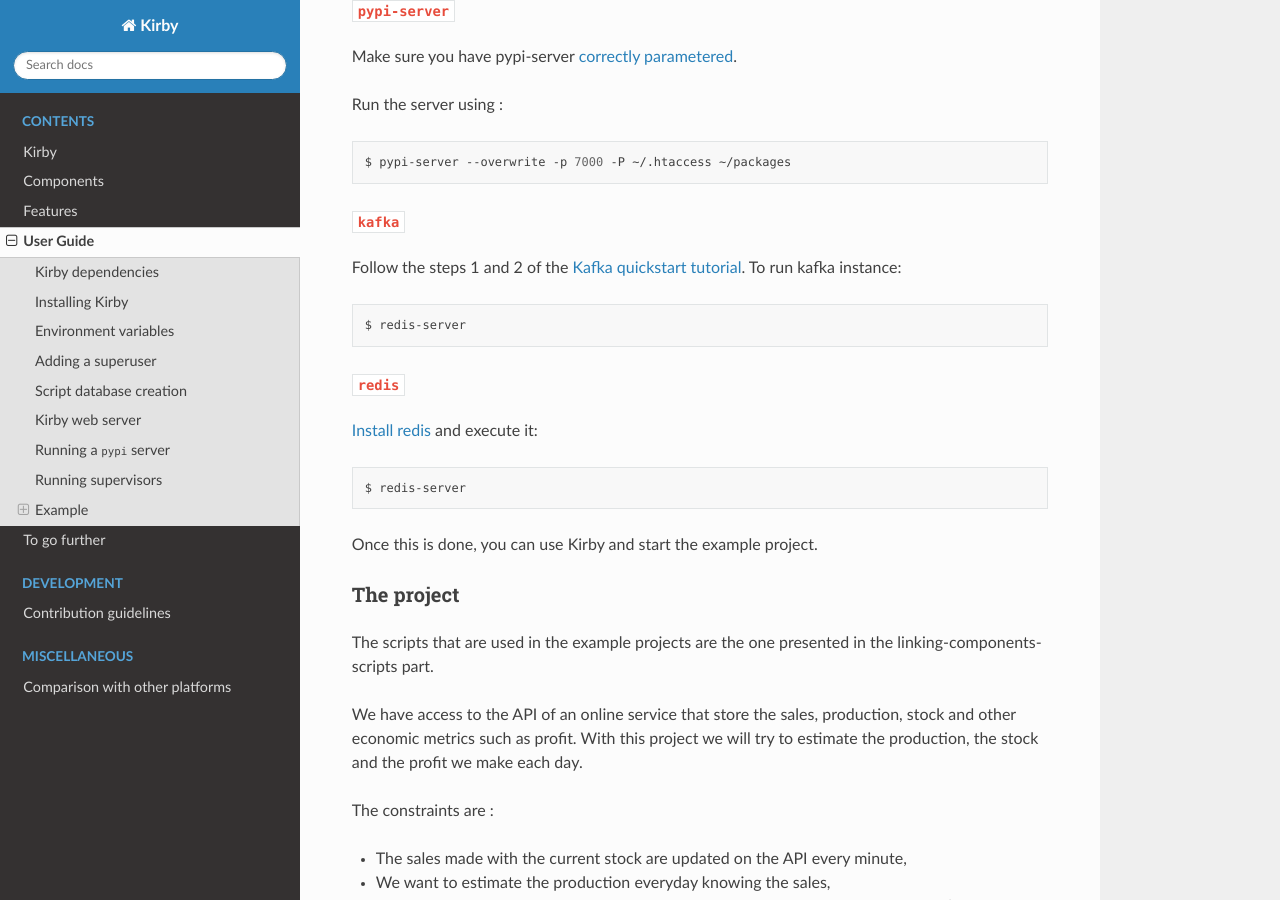
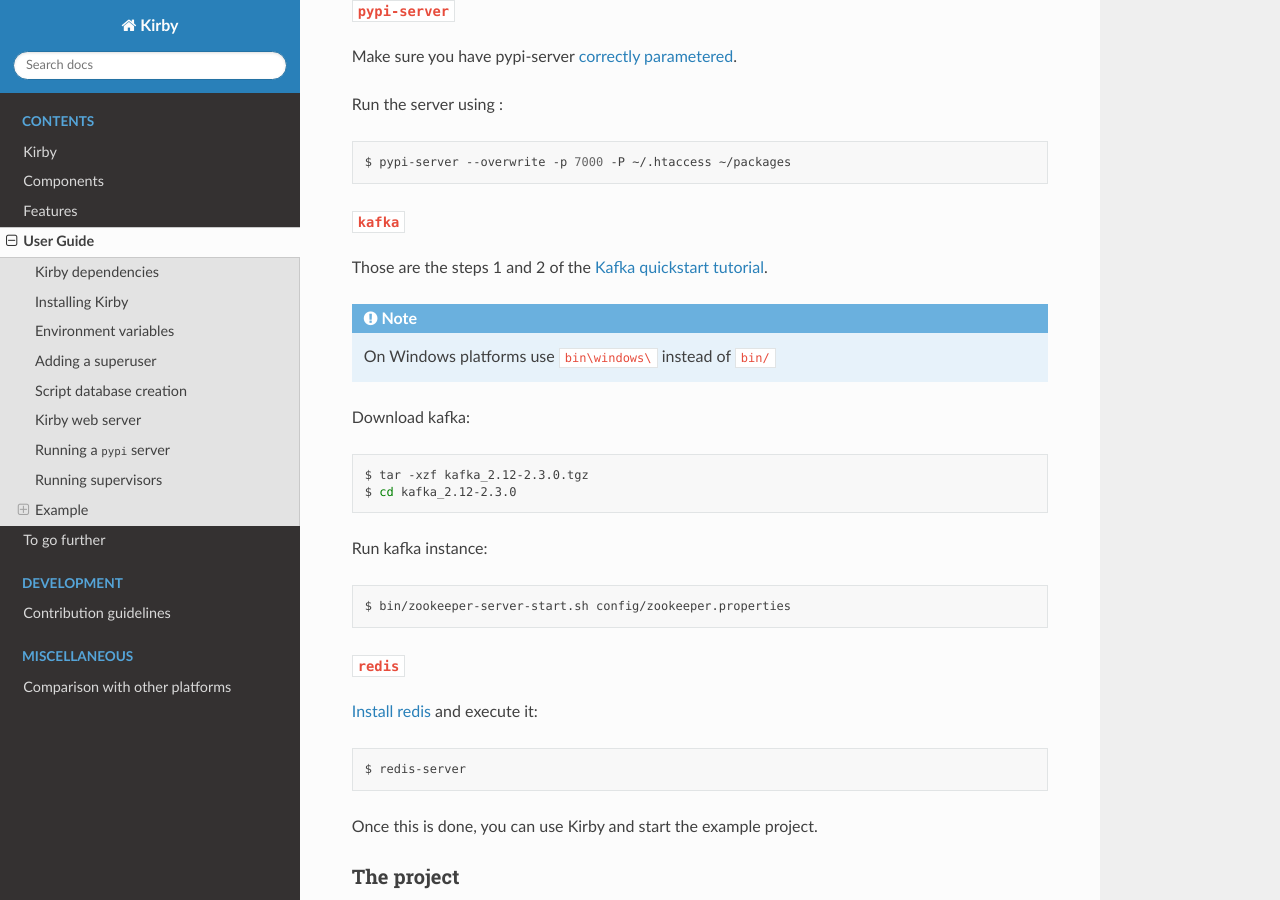
Before and after one commit to adimian/kirby, a Sphinx documentation site: the page built from docs/usage.md, in a window 1280 px wide and 900 px high, scrolled down 4237 px. Built offline with Sphinx 7.4.7 and the Read the Docs theme 2.0.0, drawn with Linux system fonts in a browser that asks for light colours.

Commit message:
Re-write kafka documentation

````diff
--- a/docs/usage.md
+++ b/docs/usage.md
@@ -162,9 +162,19 @@
 ```
 
 #### `kafka`
-Follow the steps 1 and 2 of the [Kafka quickstart tutorial](https://kafka.apache.org/quickstart). To run kafka instance:
+Those are the steps 1 and 2 of the [Kafka quickstart tutorial](https://kafka.apache.org/quickstart).
+
+.. note:: On Windows platforms use ``bin\windows\``  instead of ``bin/``
+
+Download kafka:
 ```bash
-$ redis-server
+$ tar -xzf kafka_2.12-2.3.0.tgz
+$ cd kafka_2.12-2.3.0
+```
+
+Run kafka instance:
+```bash
+$ bin/zookeeper-server-start.sh config/zookeeper.properties
 ```
 
 #### `redis`
````
